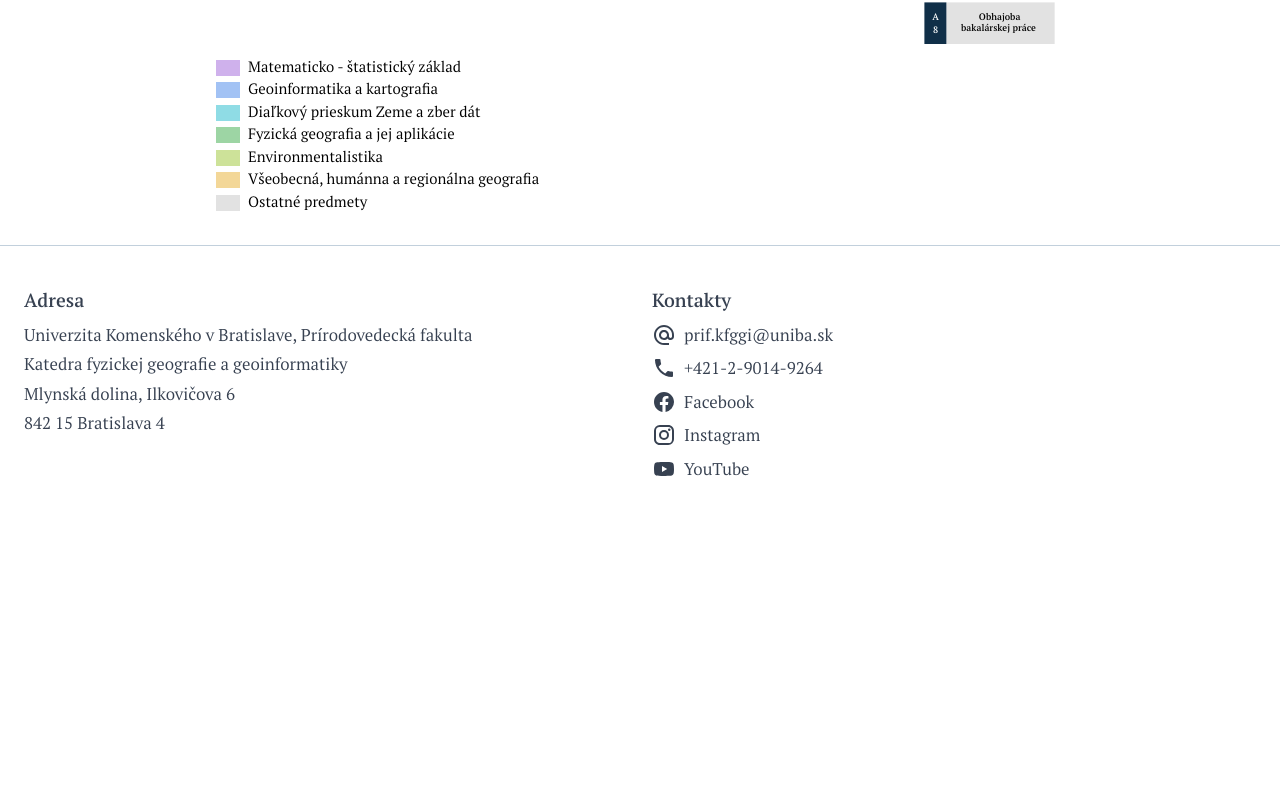
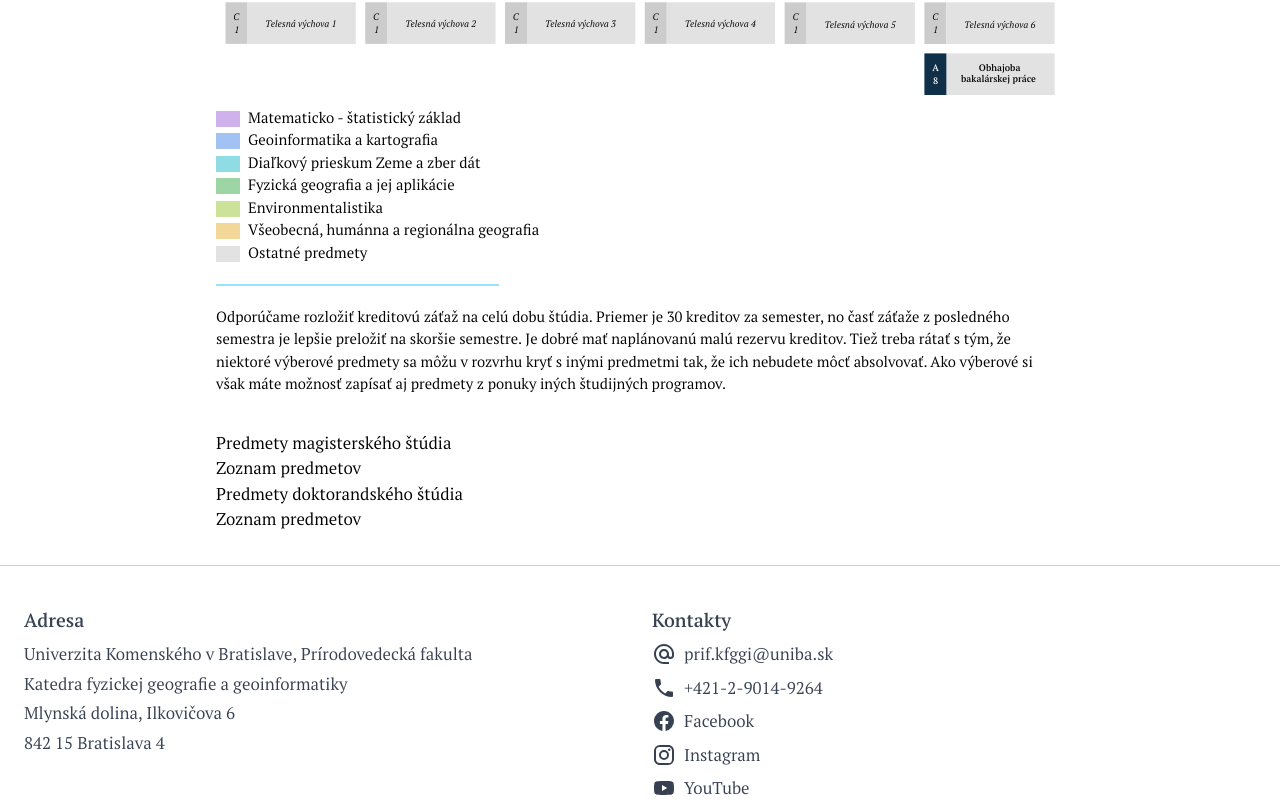
Before and after one commit to xiceph/KFGGIweb, a Next.js app: page /studium/predmety in a window 1280 px wide. Shown: the part 1418-2223 px from the top of the page. Before the commit the page ends 1948 px from the top, so only its background shows below. Built offline with nearby package versions, Linux system fonts and the light colour scheme; what @tailwindcss/typography would draw is missing.

Commit message:
update predmety

```diff
--- a/components/schemaPredmety.js
+++ b/components/schemaPredmety.js
@@ -34,6 +34,8 @@ export const SchemaPredmety = (props) => (
       .b{font-family:'PTSerif';font-weight:bold;font-style:italic;}
       .c{font-family:'PTSerif';font-style:italic;}
       .predmet{font-size:12px;}
+      .linia{cursor:help;}
+      text:not(.kredity):not(.povonnost){cursor:help;pointer-events:none}
       .vyber{fill:#ccc;cursor:pointer;}
       .on .vyber{fill: #102f48;}
       .on .kredity,.on .povinnost{fill: #fff;}
@@ -257,7 +259,7 @@ export const SchemaPredmety = (props) => (
       <rect x="190.1" y="467" onClick={handleVyber} className="vyber" width="28" height="53"/>
       <text transform="matrix(1 0 0 1 200.962 505.6041)" className="a kredity">4</text>
       <text transform="matrix(1 0 0 1 199.474 489.0623)" className="a povinnost">A</text>
-      <text transform="matrix(1 0 0 1 227.5798 499.2087)" className="a">Geomorfológia (+cv.)</text>
+      <text transform="matrix(1 0 0 1 227.5798 499.2087)" className="a">Geomorfológia + cv.</text>
     </g>
 
     <g id="h3" className="predmet on">
@@ -266,14 +268,14 @@ export const SchemaPredmety = (props) => (
       <text transform="matrix(1 0 0 1 378.962 505.6041)" className="a kredity">3</text>
       <text transform="matrix(1 0 0 1 377.474 489.0623)" className="a povinnost">A</text>
       <text transform="matrix(1 0 0 1 425.9782 490.8755)" className="a">Meteorológia </text>
-      <text transform="matrix(1 0 0 1 406.7782 505.2755)" className="a">a klimatológia (+cv.)</text>
+      <text transform="matrix(1 0 0 1 406.7782 505.2755)" className="a">a klimatológia + cv.</text>
     </g>
     <g id="h4" className="predmet on">
       <rect x="574.1" y="467" className="linia st9" width="137.9" height="53"/>
       <rect x="546.1" y="467" onClick={handleVyber} className="vyber" width="28" height="53"/>
       <text transform="matrix(1 0 0 1 556.962 505.6041)" className="a kredity">3</text>
       <text transform="matrix(1 0 0 1 555.474 489.0623)" className="a povinnost">A</text>
-      <text transform="matrix(1 0 0 1 590.15 499.2086)" className="a">Biogeografia (+cv.)</text>
+      <text transform="matrix(1 0 0 1 590.15 499.2086)" className="a">Biogeografia + cv.</text>
     </g>
 
     <g id="h5" className="predmet on">
@@ -291,7 +293,7 @@ export const SchemaPredmety = (props) => (
       <text transform="matrix(1 0 0 1 200.962 570.6041)" className="a kredity">3</text>
       <text transform="matrix(1 0 0 1 199.474 554.0623)" className="a povinnost">A</text>
       <text transform="matrix(1 0 0 1 256.108 555.8755)" className="a">Geológia a </text>
-      <text transform="matrix(1 0 0 1 233.608 570.2755)" className="a">litogeografia (+cv.)</text>
+      <text transform="matrix(1 0 0 1 233.608 570.2755)" className="a">litogeografia + cv.</text>
     </g>
 
     <g id="i3" className="predmet on">
@@ -300,7 +302,7 @@ export const SchemaPredmety = (props) => (
       <text transform="matrix(1 0 0 1 378.962 570.6041)" className="a kredity">3</text>
       <text transform="matrix(1 0 0 1 377.474 554.0623)" className="a povinnost">A</text>
       <text transform="matrix(1 0 0 1 427.6219 555.8755)" className="a">Hydrológia a </text>
-      <text transform="matrix(1 0 0 1 404.8219 570.2755)" className="a">hydrogeografia  (+cv.)</text>
+      <text transform="matrix(1 0 0 1 404.8219 570.2755)" className="a">hydrogeografia  + cv.</text>
     </g>
 
     <g id="i4" className="predmet on">
@@ -308,7 +310,7 @@ export const SchemaPredmety = (props) => (
       <rect x="546.1" y="532" onClick={handleVyber} className="vyber" width="28" height="53"/>
       <text transform="matrix(1 0 0 1 556.962 570.6041)" className="a kredity">4</text>
       <text transform="matrix(1 0 0 1 555.474 554.0623)" className="a povinnost">A</text>
-      <text transform="matrix(1 0 0 1 590.7861 562.459)" className="a">Geoekológia (+cv.)</text>
+      <text transform="matrix(1 0 0 1 590.7861 562.459)" className="a">Geoekológia + cv.</text>
     </g>
 
     <g id="i5" className="predmet">
@@ -341,7 +343,7 @@ export const SchemaPredmety = (props) => (
       <text transform="matrix(1 0 0 1 378.962 635.6041)" className="a kredity">3</text>
       <text transform="matrix(1 0 0 1 377.474 619.0623)" className="a povinnost">A</text>
       <text transform="matrix(1 0 0 1 430.9279 619.5)" className="a">Pedológia a </text>
-      <text transform="matrix(1 0 0 1 407.5279 633.9)" className="a">pedogeografia (+cv.)</text>
+      <text transform="matrix(1 0 0 1 407.5279 633.9)" className="a">pedogeografia + cv.</text>
     </g>
 
     <g id="j4" className="predmet">
--- a/data/pages.json
+++ b/data/pages.json
@@ -11,6 +11,7 @@
     { "title": "Štúdium", "id": "studium", "children": [
       { "title": "Pre uchádzačov", "id": "pre_uchadzacov" },
       { "title": "Študijné programy", "id": "studijne_programy" },
+      { "title": "Predmety", "id": "predmety" },
       { "title": "Záverečné práce", "id": "zaverecne_prace" },
       { "title": "Štátne skúšky", "id": "statne_skusky" },
       { "title": "Exkurzie a terény", "id": "exkurzie_a_tereny" }
--- a/pages/studium/predmety.js
+++ b/pages/studium/predmety.js
@@ -1,5 +1,6 @@
 import { useState, useEffect } from 'react';
 import Link from "next/link";
+import Separator from "@components/separator";
 import { SchemaPredmety, LegendaPredmety } from "@components/schemaPredmety";
 
 function Predmety() {
@@ -31,6 +32,7 @@ function Predmety() {
   return (
     <div className="w-full">
       <h1>Predmety bakalárskeho štúdia</h1>
+      <p>Prehľadná schéma ponuky programu uľahčujúca výber vlastnej kombinácie predmetov. Tlačidlo predmetu otvorí jeho infolist, pomocou ľavého pruhu predmet pridáte do svojho výberu.</p>
       <div>
         Kredity spolu (min 180): <b>{all}</b>,{`  `}
         za B predmety (min 19): <b>{sums.b}</b>
@@ -48,6 +50,14 @@ function Predmety() {
         <SchemaPredmety className="predm" onClick={calcSums} />
       </div>
       <LegendaPredmety />
+      <Separator size="sm" position="left" />
+      <p className="text-ext">Odporúčame rozložiť kreditovú záťaž na celú dobu štúdia. Priemer je 30 kreditov za semester, no časť záťaže z posledného semestra je lepšie preložiť na skoršie semestre. Je dobré mať naplánovanú malú rezervu kreditov. Tiež treba rátať s tým, že niektoré výberové predmety sa môžu v rozvrhu kryť s inými predmetmi tak, že ich nebudete môcť absolvovať. Ako výberové si však máte možnosť zapísať aj predmety z ponuky iných študijných programov.<br/> </p>
+
+      <h1>Predmety magisterského štúdia</h1>
+      <p><a href="docs/predmetyMgr.pdf">Zoznam predmetov</a></p>
+
+      <h1>Predmety doktorandského štúdia</h1>
+      <p><a href="docs/predmetyPhD.pdf">Zoznam predmetov</a></p>
     </div>
   )
 }
--- a/pages/studium/studijne_programy.js
+++ b/pages/studium/studijne_programy.js
@@ -1,3 +1,4 @@
+import Link from "next/link";
 import Contents from "@components/contents";
 import { OpenExt } from "@components/icons";
 
@@ -17,6 +18,8 @@ export default function Programy() {
 
         <p><b>Geoinformatická línia</b> postupne buduje v absolventoch znalosti a zručnosti v oblasti kartografie, práce s geografickými informačnými systémami (GIS), databázami, aj nástrojmi diaľkového prieskumu Zeme. Študenti si osvoja kartografické metódy potrebné k tvorbe kvalitných máp, no môžu získať aj podrobnejšie znalosti práce s kartografickými zobrazeniami. V oblasti GIS získajú okrem rozsiahlej praxe aj podstatné vedomosti o pozadí ich fungovania, ktoré sú predpokladom ich expertného používania. Program pokrýva celý proces práce s geografickými informáciami; od ich získavania (terénnym výskumom či diaľkovo satelitmi, lietadlami a dronmi) cez ich spracovanie v GIS a geodatabázach, ich hlbšiu analýzu nástrojmi GIS a štatistiky, až po ich profesionálne kartografické zobrazenie v tlačenej forme či vo webovej aplikácii.</p>
 
+        <p><Link href="/studium/predmety"><a >Interaktívna schéma programu</a></Link><br/><a href="docs/predmetyBc.pdf">Zoznam predmetov</a><br/></p>
+
         <p><b>Uplatniteľnosť absolventov</b> je vysoká, keďže dopyt po geoinformatických riešeniach rastie v súkromnej aj verejnej sfére. Jedná sa hlavne o pozície GIS analytika, dátového analytika či databázového špecialistu, a to jednak v expertných firmách, jednak vo verejnej správe (štátnej, regionálnej aj komunálnej), či v odborných a výskumných inštitúciách. Vďaka silnému prierezovému prírodovednému vzdelaniu je vysoká aj uplatniteľnosť absolventov ako odborníkov v oblastiach životného prostredia, pôdohospodárstva a prakticky v akomkoľvek sektore, ktorý vyžaduje priestorové a interdisciplinárne myslenie.</p>
 
         <h3 className="border-l-3 md:border-l-4 border-k-green pl-3 md:pl-5 pt-2 md:pt-3 pb-1">Magisterský program</h3>
@@ -29,6 +32,8 @@ export default function Programy() {
         <p><b>Fyzickogeografické predmety</b> prechádzajú od štúdia zložiek prírodnej krajiny k štúdiu metód ich výskumu. Prednášky predstavujú teoretické princípy širokej palety terénnych, laboratórnych aj GIS výskumných postupov, pričom tie najpodstatnejšie sú prakticky realizované v rámci rozsiahlych cvičení. Týmto študentov pripravujeme na prácu v interdisciplinárnych tímoch, ktoré sa zaoberajú komplexnými a stále pribúdajúcimi problémami životného prostredia a zmeny klímy, k tomu nevyhnutným hodnotením a monitoringom prírodnej krajiny, územným a krajinným plánovaním, či postupmi pre trvalo udržateľný rozvoj.</p>
 
         <p><b>Geoinformatické predmety</b> magisterského štúdia sa ponárajú do sofistikovanejších tém kartografie a GIS. Príkladmi môžu byť deformačné parametre kartografických zobrazení, teoretické princípy a metódy kartografickej reprezentácie, klasifikácia obrazu z údajov diaľkového prieskumu Zeme, digitálna fotogrametria, či globálne navigačné satelitné systémy. Poskytujú tiež podrobnejšie vedomosti o princípoch a metódach tvorby geografických databáz, topologickej štruktúry geografických objektov, ale zameriavajú sa aj na aplikáciu analytických a dopytovacích metód a tvorbu rozhodnutí v GIS.</p>
+
+        <p><a href="docs/predmetyMgr.pdf">Zoznam predmetov</a></p>
 
         <h5 className="anchor mt-8"><span id="prace" ></span>Ukážky záverečných prác</h5>
         <p>Práca na diplomových témach a spoločná diskusia o nich v rámci diplomových seminárov je podstatnou časťou nášho štúdia. Vďaka nej má študent príležitosť rozvíjať si vlastnú špecializáciu, ale aj získať skúsenosti s nástrahami praktického použitia širších vedomostí v konkrétom probléme riešenom ním, či jeho spolužiakmi. Diplomové práce sú preto dobrou ukážkou schopností našich absolventov.<br/>
@@ -64,6 +69,7 @@ export default function Programy() {
         <h4>Fyzická geografia, geoekológia a geoinformatika</h4>
         <p><i>Garant: prof. RNDr. Jozef Minár, CSc.</i></p>
         <p>Doktorandské štúdium na našej katedre je zamerané na výchovu mladých vedcov, pričom jeho vysoký štandard v tejto oblasti je garantovaný profesorom Jozefom Minárom. Okrem zvládnutia základných vedeckých postupov študenti získavajú schopnosť samostatne vyhľadávať, selektovať a používať najnovšie poznatky z teórie a metodológie vo vedeckej oblasti ich dizertačnej práce. Následne sa ich učia samostatne rozvíjať a prinášať teoretické aj metodologické inovácie publikovateľné v renomovaných vedeckých periodikách. Aj na doktorandskom štúdium ponúkame možnosť výberu zamerania. Na fyzickej geografii a geoekológii naši doktorandi študujú najnovšie metódy výskumu prírodnej krajiny, no nadštandardne si osvoja aj prácu vo viacerých GIS-och, celú škálu metód zberu priestorových informácií, ako aj ich spracovanie vo forme modelovania vývoja a fungovania prírodných geosystémov. Doktorandi študujúci geoinformatiku získavajú vysoko nadštandardné poznatky a kompetencie v oblasti aplikovanej geoinformatiky, kartografie a diaľkového prieskumu Zeme, a osvojujú si metódy práce s geografickými informáciami v GIS-och na takej úrovni, že sú schopní svoje teoretické a metodologické inovácie pretaviť aj do formy vlastných informatických riešení. </p>
+        <p><a href="docs/predmetyPhD.pdf">Zoznam predmetov</a></p>
       </Contents>
     </section>
   );
```
